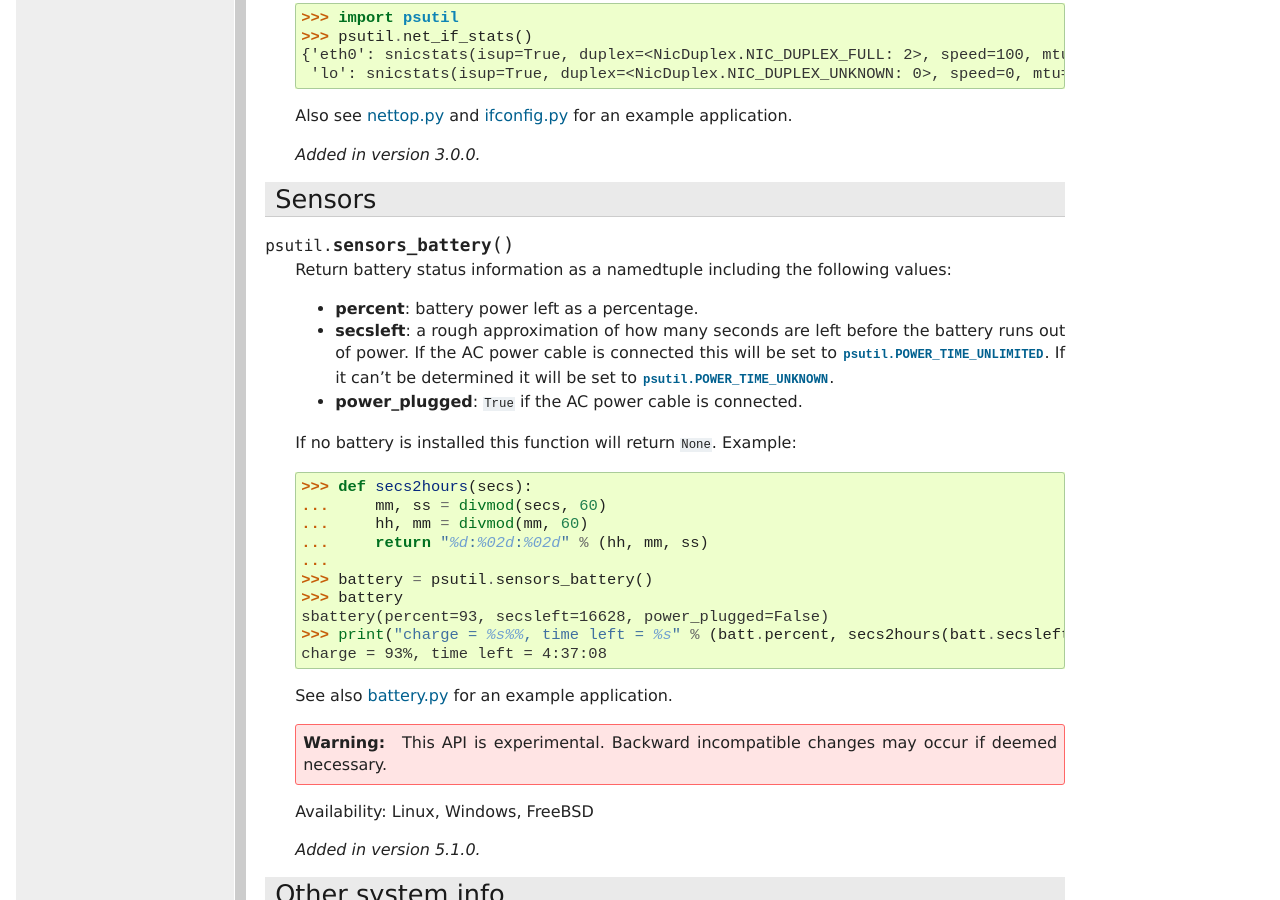
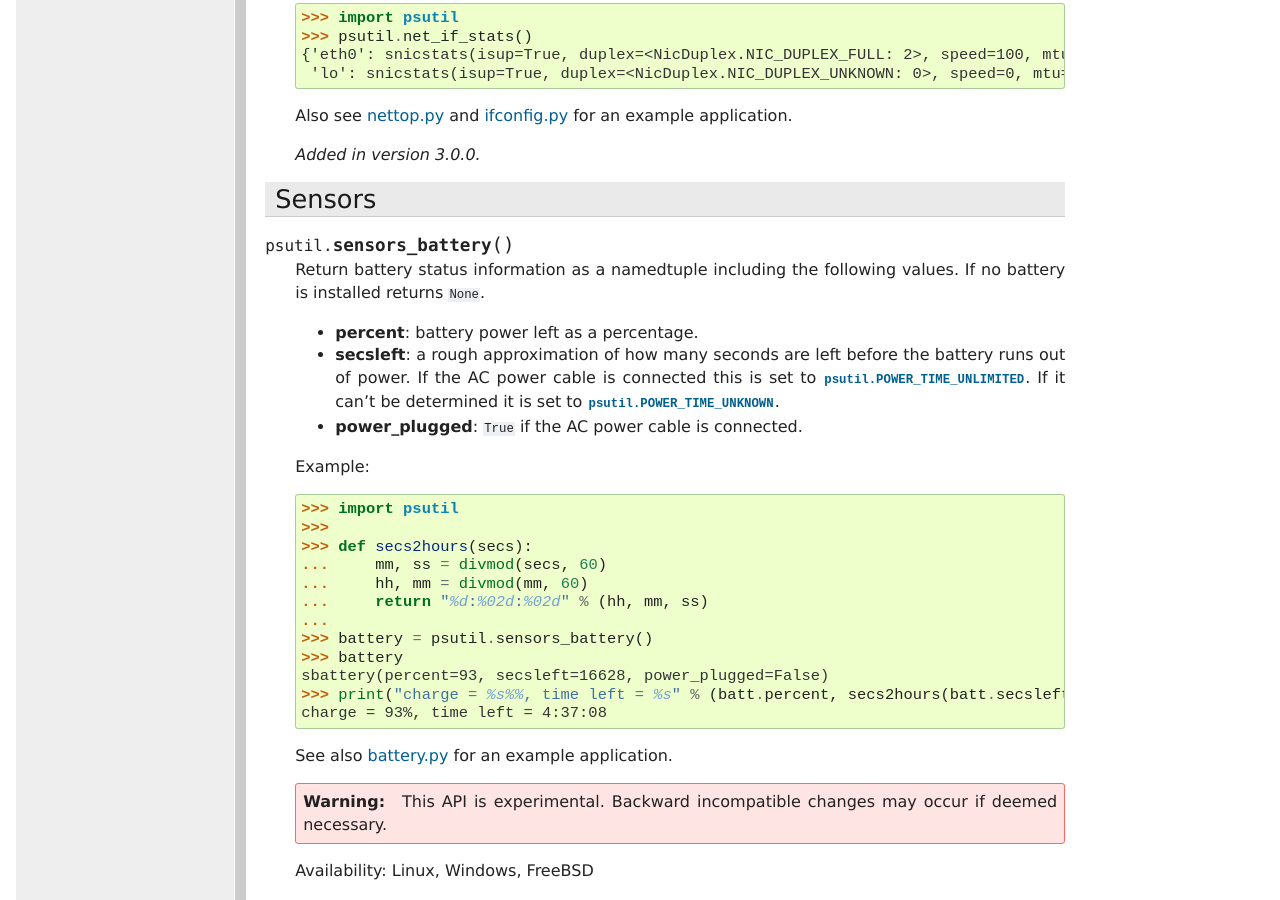
Before and after one commit to giampaolo/psutil, a Sphinx documentation site: the page built from docs/index.rst, in a window 1280 px wide and 900 px high, scrolled down 9803 px. Built offline with Sphinx 7.4.7, drawn with Linux system fonts in a browser that asks for light colours; formulas are drawn with MathJax 3.

```diff
--- a/docs/index.rst
+++ b/docs/index.rst
@@ -623,18 +623,21 @@ Sensors
 .. function:: sensors_battery()
 
   Return battery status information as a namedtuple including the following
-  values:
+  values. If no battery is installed returns ``None``.
 
   - **percent**: battery power left as a percentage.
   - **secsleft**: a rough approximation of how many seconds are left before the
-    battery runs out of power. If the AC power cable is connected this will be
-    set to :data:`psutil.POWER_TIME_UNLIMITED <psutil.POWER_TIME_UNLIMITED>`.
-    If it can't be determined it will be set to
+    battery runs out of power.
+    If the AC power cable is connected this is set to
+    :data:`psutil.POWER_TIME_UNLIMITED <psutil.POWER_TIME_UNLIMITED>`.
+    If it can't be determined it is set to
     :data:`psutil.POWER_TIME_UNKNOWN <psutil.POWER_TIME_UNKNOWN>`.
   - **power_plugged**: ``True`` if the AC power cable is connected.
 
-  If no battery is installed this function will return ``None``. Example::
-
+  Example::
+
+    >>> import psutil
+    >>>
     >>> def secs2hours(secs):
     ...     mm, ss = divmod(secs, 60)
     ...     hh, mm = divmod(mm, 60)
```
Also changed, not shown: psutil/__init__.py (+8 -1 lines), 3 other files.
